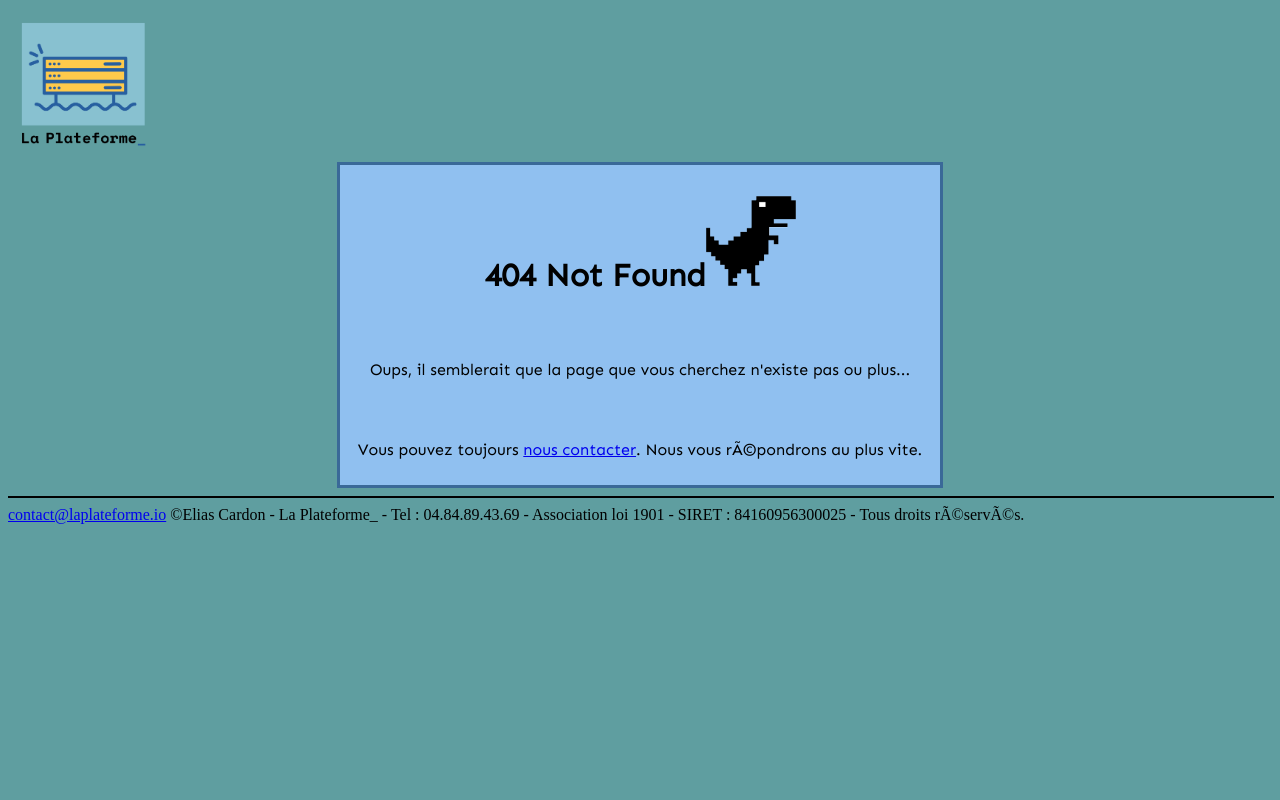
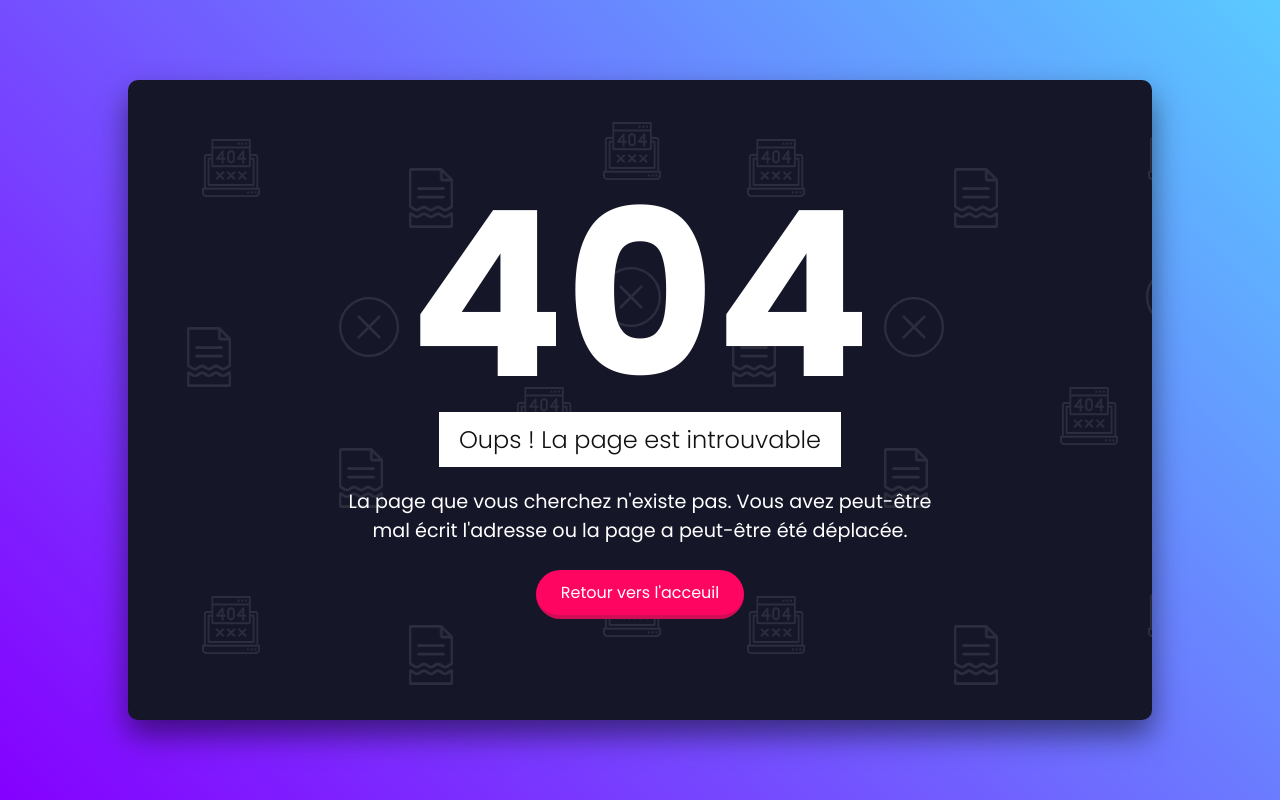
Before and after one commit to elias-cardon/404, a PHP site: page / in a window 1280 px wide. Run offline with PHP 8.4, Linux system fonts and the light colour scheme.

Commit message:
Projet refait et finit

```diff
--- a/404.css
+++ b/404.css
@@ -1,39 +1,67 @@
-@import url('https://fonts.googleapis.com/css?family=Sen&display=swap');
+@import url('https://fonts.googleapis.com/css?family=Poppins:100,200,300,400,500,600,700,800,900');
 
-.font
-{
-	font-family: 'Sen', sans-serif;
+* {
+    font-family: 'Poppins', sans-serif;
+    margin: 0;
+    padding: 0;
+    box-sizing: border-box;
 }
 
-body
-{
-	background-color: cadetblue;
+body {
+    background: linear-gradient(45deg, #8500ff, #5acaff);
+    height: 100vh;
 }
 
-.Dino
-{
-	height: 90px;
-	width: 90px;
+#container {
+    position: absolute;
+    top: 10%;
+    left: 10%;
+    right: 10%;
+    bottom: 10%;
+    border-radius: 10px;
+    display: flex;
+    justify-content: center;
+    align-items: center;
+    background: url("p404.png"), #151729;
+    box-shadow: 0 15px 30px rgba(0, 0, 0, .5);
 }
 
-.Erreur
-{
-  display: flex;
-  flex-direction: column;
-  height: 300px;
-  justify-content: space-between;
-  align-items: center;
-  width: 600px;
-  padding-top:10px;
-  padding-bottom:10px;
-  border: 3px solid #3A6998;
-  text-align: center;
-  background: #90C0F0;
-  margin: auto;
+#container .content {
+    max-width: 600px;
+    text-align: center;
 }
 
-.tete
-{
-	height: 150px;
-	width: 150px;
+#container .content h2 {
+    font-size: 18vw;
+    color: #fff;
+    line-height: 1em;
 }
+
+#container .content h4 {
+    position: relative;
+    font-size: 1.5rem;
+    margin-bottom: 20px;
+    color : #111;
+    background: #fff;
+    font-weight: 300;
+    padding: 10px 20px;
+    display: inline-block;
+}
+
+#container .content p{
+    color : #fff;
+    font-size: 1.2em;
+
+}
+
+#container .content a{
+    position: relative;
+    display: inline-block;
+    padding: 10px 25px;
+    background: #ff0562;
+    color : #fff;
+    text-decoration: none;
+    margin-top: 25px;
+    border-radius: 25px;
+    border-bottom: 4px solid #d00d56;
+}
--- a/index.html
+++ b/index.html
@@ -1,31 +1,24 @@
-<!DOCTYPE html>
-<html>
+<!doctype html>
+<html lang="en">
 <head>
-	<title>404</title>
-	<link rel="stylesheet" type="text/css" href="404.css">
+    <meta charset="UTF-8">
+    <meta name="viewport"
+          content="width=device-width, user-scalable=no, initial-scale=1.0, maximum-scale=1.0, minimum-scale=1.0">
+    <meta http-equiv="X-UA-Compatible" content="ie=edge">
+    <title>404</title>
 	<link rel="shortcut icon" type="image/x-icon" href="LOGO-ENCART.png" />
+	<link rel="stylesheet" href="404.css">
 </head>
 <body>
-	<header><img class="tete" src="LOGO-ENCART.png"></header>
-	<div class="font">
-		<div class="Erreur">
-			<h1><strong>404 Not Found</strong><img class="Dino" src="Dino.png"></h1>
-			<p>Oups, il semblerait que la page que vous cherchez n'existe pas ou plus...</p>
-			<p class="contact">Vous pouvez toujours <a href="mailto:contact@laplateforme.io">nous contacter</a>. Nous vous répondrons au plus vite.</p>
-		</div>
-	</div>
-	<footer class="footer">
-		<div class="lignes">
-			<hr color="black" size="2,5" align="center" width="100%" />
-		</div>
-
-		<div class="jumbotron">
-		</div>
-
-		<div class="footer">
-			<a class="btn" href="mailto:contact@laplateforme.io">contact@laplateforme.io</a>
-			&copy;Elias Cardon - La Plateforme_ - Tel : 04.84.89.43.69 - Association loi 1901 - SIRET : 84160956300025 - Tous droits réservés.
-		</div>
-	</footer>
+<div id="container">
+    <div class="content">
+        <h2>404</h2>
+        <h4>Oups ! La page est introuvable</h4>
+        <p>La page que vous cherchez n'existe pas. Vous avez peut-être mal écrit l'adresse ou la page a peut-être été
+        déplacée.</p>
+        <a href="https://laplateforme.io/">Retour vers l'acceuil</a>
+    </div>
+</div>
+<script src="script.js"></script>
 </body>
 </html>
--- /dev/null
+++ b/script.js
@@ -0,0 +1,7 @@
+var container = document.getElementById('container');
+window.onmousemove = function (e) {
+    var x = - e.clientX/5,
+        y = - e.clientY/5;
+    container.style.backgroundPositionX = x + 'px';
+    container.style.backgroundPositionY = y + 'px';
+}
```
Also changed, not shown: p404.png (added).
